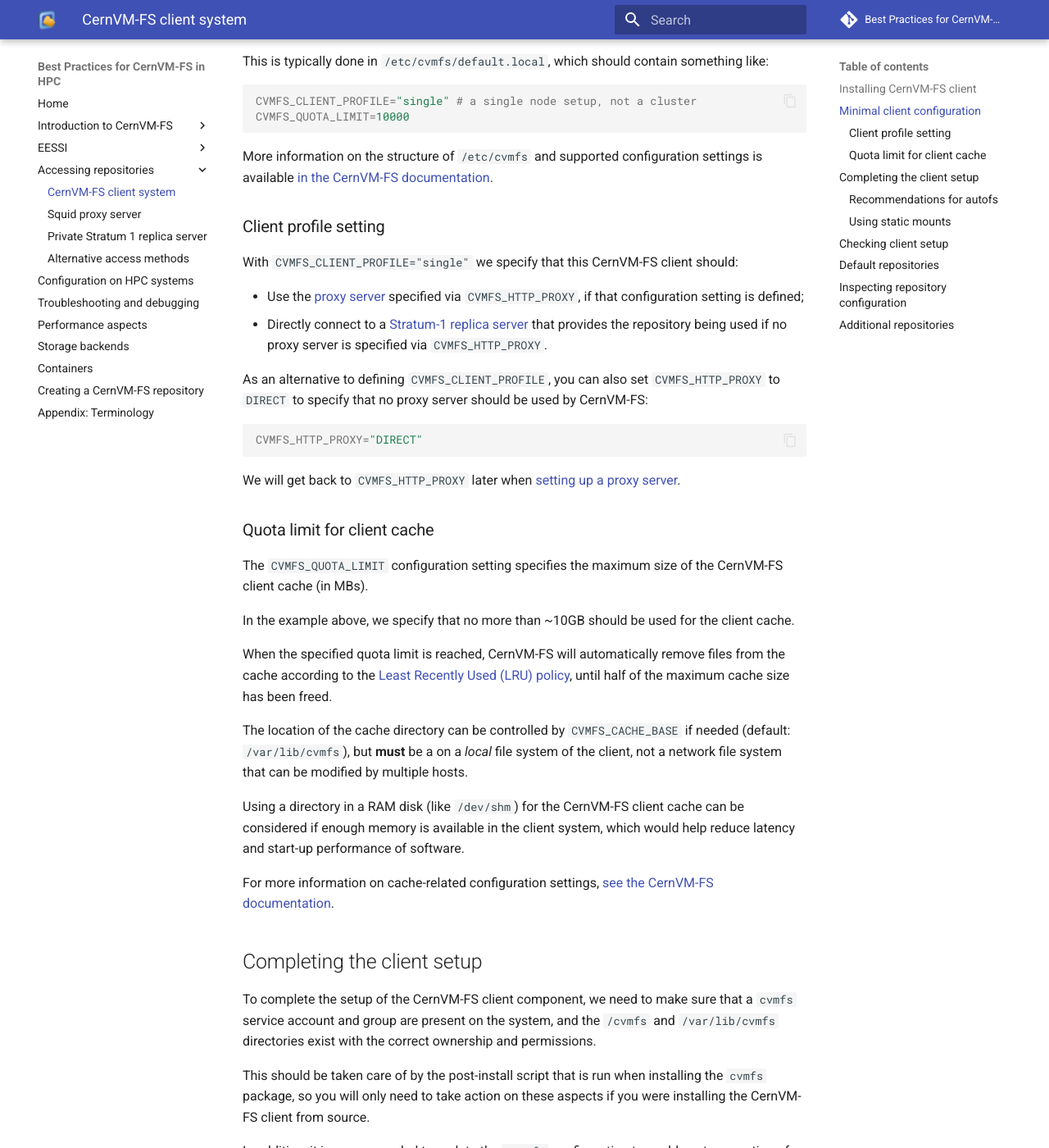
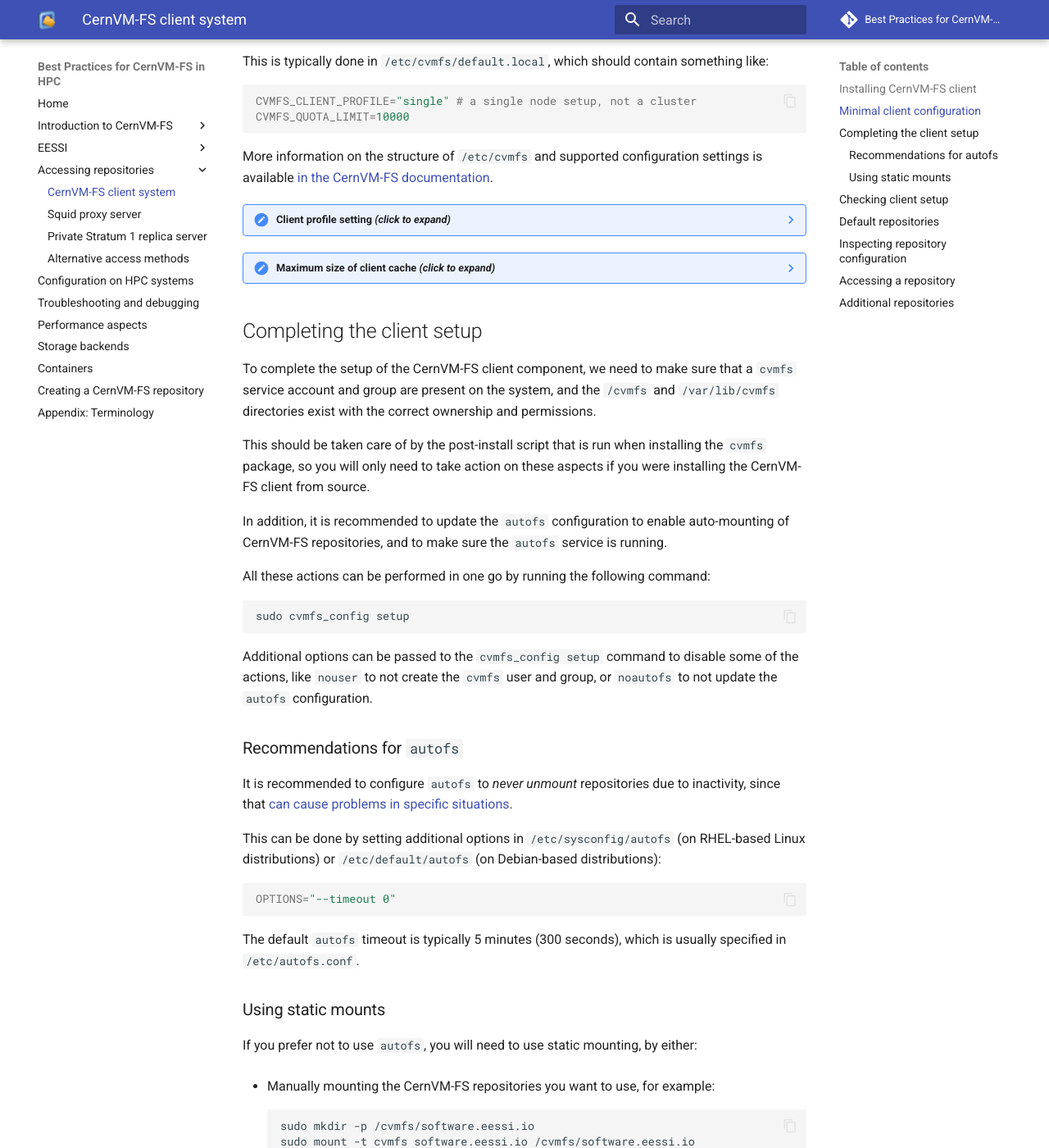
Before and after one commit to multixscale/cvmfs-tutorial-hpc-best-practices, an MkDocs documentation site: the page built from docs/access/client.md, in a window 1280 px wide and 1400 px high, scrolled down 1223 px. Shown: the whole window at 82% size. Built offline with MkDocs 1.6.1 and Material for MkDocs 9.7.7, drawn with Linux system fonts in a browser that asks for light colours; comment, search, counter and statistics services are not loaded; some of the changed text lies outside the part shown.

Commit message:
add 'Accessing a repository' section to 'CernVM-FS client system' + collapse details on minimal client configuration in notes instead of subsections

````diff
--- a/docs/access/client.md
+++ b/docs/access/client.md
@@ -77,43 +77,44 @@
 More information on the structure of `/etc/cvmfs` and supported configuration settings is available
 [in the CernVM-FS documentation](https://cvmfs.readthedocs.io/en/stable/cpt-configure.html).
 
-### Client profile setting
 
-With `CVMFS_CLIENT_PROFILE="single"` we specify that this CernVM-FS client should:
+??? note "Client profile setting *(click to expand)*"
 
-* Use the [proxy server](../appendix/terminology.md#proxy) specified via `CVMFS_HTTP_PROXY`, if that configuration setting is defined;
-* Directly connect to a [Stratum-1 replica server](../appendix/terminology.md#stratum1) that provides the repository being used if no proxy server
-  is specified via `CVMFS_HTTP_PROXY`.
+    With `CVMFS_CLIENT_PROFILE="single"` we specify that this CernVM-FS client should:
 
-As an alternative to defining `CVMFS_CLIENT_PROFILE`, you can also set `CVMFS_HTTP_PROXY` to `DIRECT` to specify
-that no proxy server should be used by CernVM-FS:
+    * Use the [proxy server](../appendix/terminology.md#proxy) specified via `CVMFS_HTTP_PROXY`, if that configuration setting is defined;
+    * Directly connect to a [Stratum-1 replica server](../appendix/terminology.md#stratum1) that provides the repository being used if no proxy server
+      is specified via `CVMFS_HTTP_PROXY`.
 
-``` { .ini .copy }
-CVMFS_HTTP_PROXY="DIRECT"
-```
+    As an alternative to defining `CVMFS_CLIENT_PROFILE`, you can also set `CVMFS_HTTP_PROXY` to `DIRECT` to specify
+    that no proxy server should be used by CernVM-FS:
 
-We will get back to `CVMFS_HTTP_PROXY` later when [setting up a proxy server](proxy.md).
+    ``` { .ini .copy }
+    CVMFS_HTTP_PROXY="DIRECT"
+    ```
 
-### Quota limit for client cache
+    We will get back to `CVMFS_HTTP_PROXY` later when [setting up a proxy server](proxy.md).
 
-The `CVMFS_QUOTA_LIMIT` configuration setting specifies the maximum size of the CernVM-FS client cache (in MBs).
+??? note "Maximum size of client cache *(click to expand)*"
 
-In the example above, we specify that no more than ~10GB should be used for the client cache.
+    The `CVMFS_QUOTA_LIMIT` configuration setting specifies the maximum size of the CernVM-FS client cache (in MBs).
 
-When the specified quota limit is reached, CernVM-FS will automatically remove files from the cache according
-to the [Least Recently Used (LRU) policy](https://en.wikipedia.org/wiki/Cache_replacement_policies#LRU),
-until half of the maximum cache size has been freed.
+    In the example above, we specify that no more than ~10GB should be used for the client cache.
 
-The location of the cache directory can be controlled by `CVMFS_CACHE_BASE` if needed (default: `/var/lib/cvmfs`),
-but **must** be a on a *local* file system of the client, not a network file system that can be modified by multiple
-hosts.
+    When the specified quota limit is reached, CernVM-FS will automatically remove files from the cache according
+    to the [Least Recently Used (LRU) policy](https://en.wikipedia.org/wiki/Cache_replacement_policies#LRU),
+    until half of the maximum cache size has been freed.
 
-Using a directory in a RAM disk (like `/dev/shm`) for the CernVM-FS client cache
-can be considered if enough memory is available in the client system, which would
-help reduce latency and start-up performance of software.
+    The location of the cache directory can be controlled by `CVMFS_CACHE_BASE` if needed (default: `/var/lib/cvmfs`),
+    but **must** be a on a *local* file system of the client, not a network file system that can be modified by multiple
+    hosts.
 
-For more information on cache-related configuration settings,
-[see the CernVM-FS documentation](https://cvmfs.readthedocs.io/en/stable/cpt-configure.html#cache-settings).
+    Using a directory in a RAM disk (like `/dev/shm`) for the CernVM-FS client cache
+    can be considered if enough memory is available in the client system, which would
+    help reduce latency and start-up performance of software.
+
+    For more information on cache-related configuration settings,
+    [see the CernVM-FS documentation](https://cvmfs.readthedocs.io/en/stable/cpt-configure.html#cache-settings).
 
 
 ## Completing the client setup
@@ -231,6 +232,25 @@
 Seems like CernVM-FS is not running in /var/lib/cvmfs/shared (not found: /var/lib/cvmfs/shared/cvmfs_io.software.eessi.io)
 ```
 
+## Accessing a repository
+
+To access the contents of the repository, just use the corresponding subdirectory as if it were a local filesystem.
+
+While the contents of the files you are accessing are not actually available on the client system the first time
+they are being accessed, CernVM-FS will automatically downloaded them in the background, providing the illusion
+that the whole repository is already there.
+
+We like to refer to this as "streaming" of software installations, much like streaming music or video services.
+
+To start using EESSI just [source the initialisation script](../eessi/using-eessi.md#init) included in the repository:
+
+```{ .bash .copy }
+source /cvmfs/software.eessi.io/versions/2023.06/init/bash
+```
+
+
+You may notice some "lag" when files are being accessed, or not, depending on the network latency.
+
 ## Additional repositories
 
 To access additional CernVM-FS repositories beyond those that are available by default, you will need to:
````
